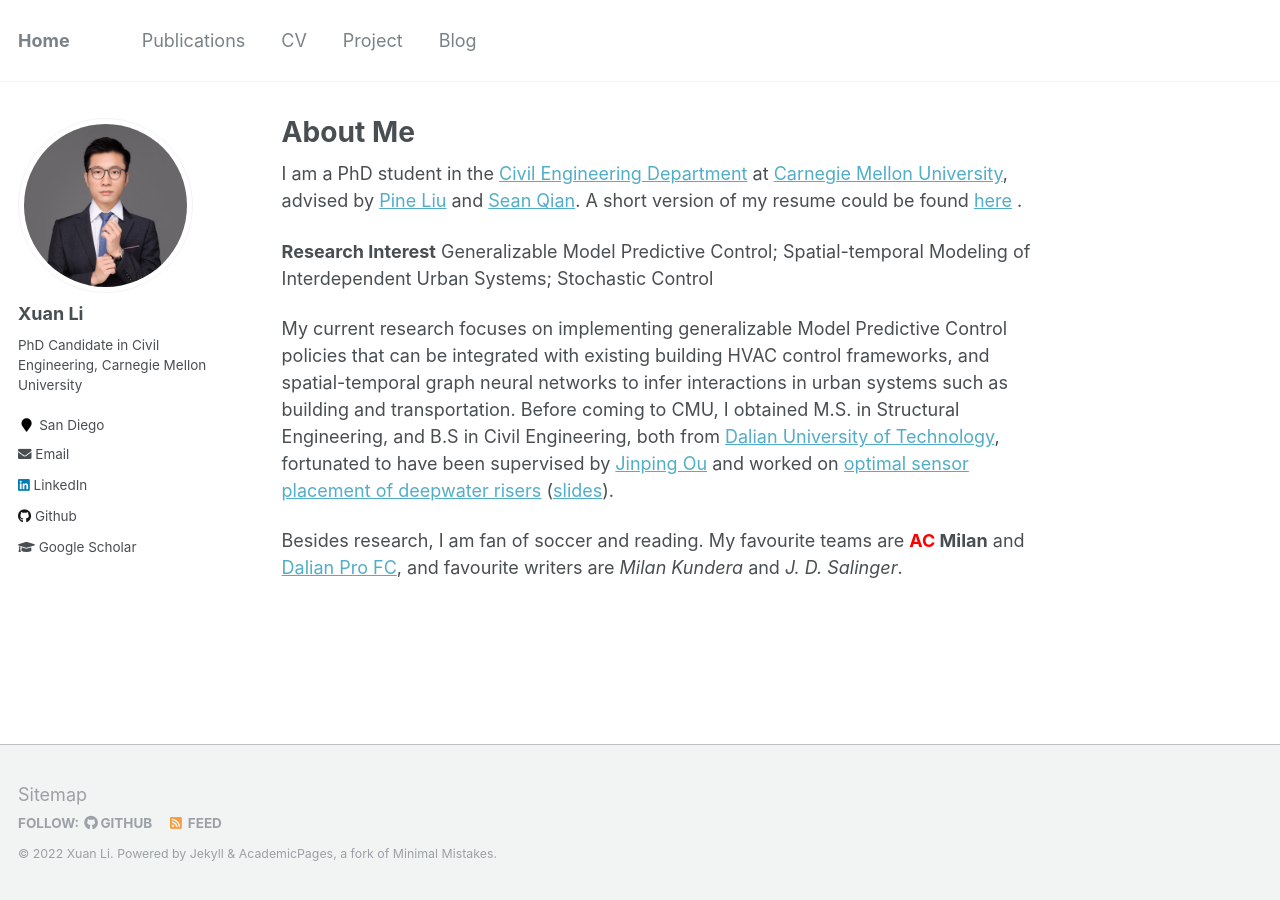
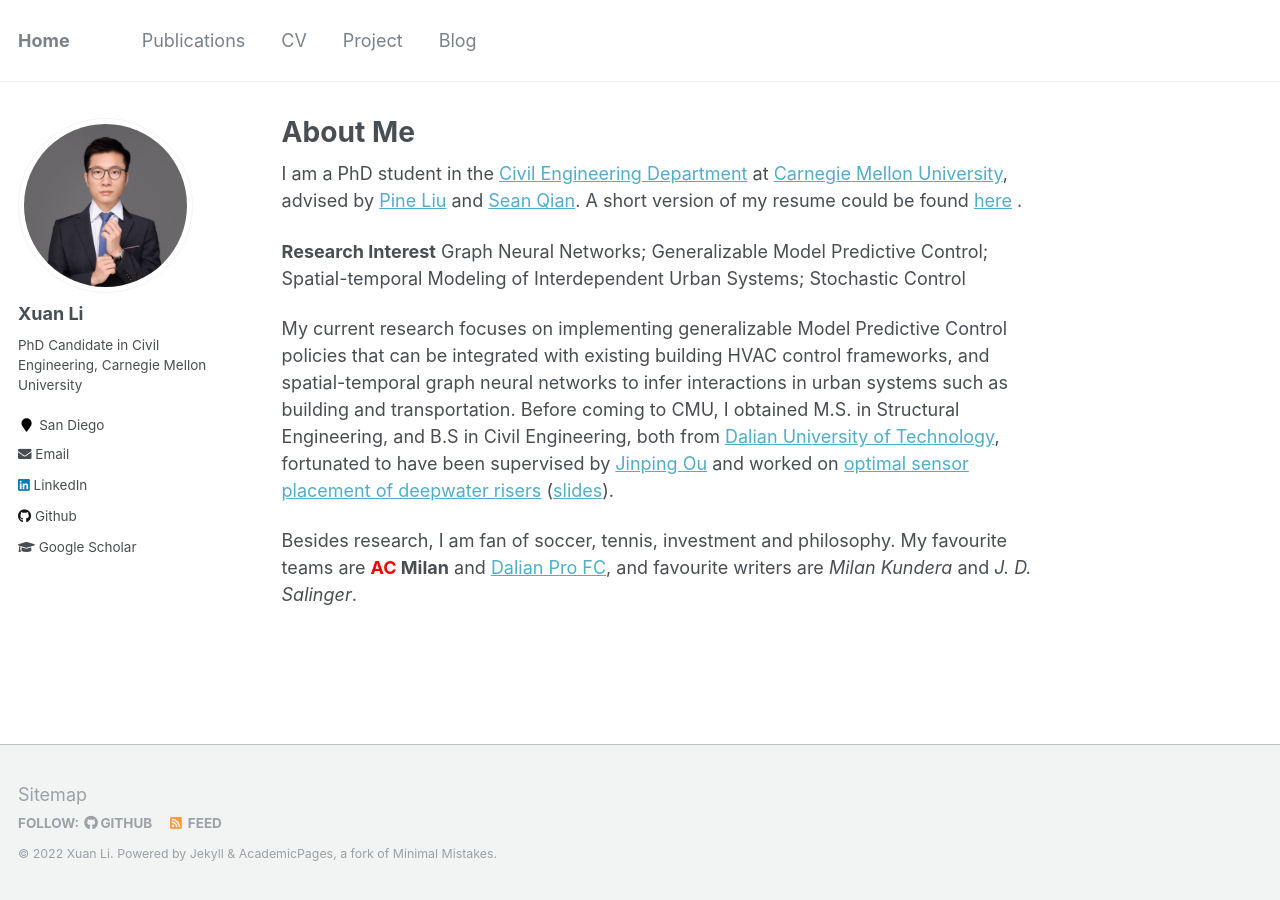
Before and after one commit to milanlx/milanlx.github.io, a Jekyll site: the page built from _pages/about.md, in a window 1280 px wide. Built offline with Jekyll 4.4.1, drawn with Linux system fonts in a browser that asks for light colours.

Commit message:
Update about.md

```diff
--- a/_pages/about.md
+++ b/_pages/about.md
@@ -11,9 +11,9 @@ redirect_from:
 I am a PhD student in the [Civil Engineering Department](https://www.cmu.edu/cee/) at [Carnegie Mellon University](https://www.cmu.edu), advised by [Pine Liu](https://faculty.ce.cmu.edu/liu/) and [Sean Qian](https://faculty.ce.cmu.edu/qian/). A short version of my resume could be found [here](https://milanlx.github.io/files/xuanli_job_Jun_2021.pdf) .
 
 **Research Interest**
-Generalizable Model Predictive Control; Spatial-temporal Modeling of Interdependent Urban Systems; Stochastic Control
+Graph Neural Networks; Generalizable Model Predictive Control; Spatial-temporal Modeling of Interdependent Urban Systems; Stochastic Control
 
 My current research focuses on implementing generalizable Model Predictive Control policies that can be integrated with existing building HVAC control frameworks, and spatial-temporal graph neural networks to infer interactions in urban systems such as building and transportation. Before coming to CMU, I obtained M.S. in Structural Engineering, and B.S in Civil Engineering, both from [Dalian University of Technology](https://en.dlut.edu.cn/), fortunated to have been supervised by [Jinping Ou](http://homepage.hit.edu.cn/oujinping) and worked on [optimal sensor placement of deepwater risers](https://milanlx.github.io/files/Master%20Dissertation%20(original).pdf) ([slides](https://milanlx.github.io/files/mastet_thesis_short_version.pdf)).
 
-Besides research, I am fan of soccer and reading. My favourite teams are **<span style="color: red"> AC </span> Milan**
+Besides research, I am fan of soccer, tennis, investment and philosophy. My favourite teams are **<span style="color: red"> AC </span> Milan**
  and [Dalian Pro FC](http://www.dlpro.com.cn/), and favourite writers are *Milan Kundera* and *J. D. Salinger*.
```
